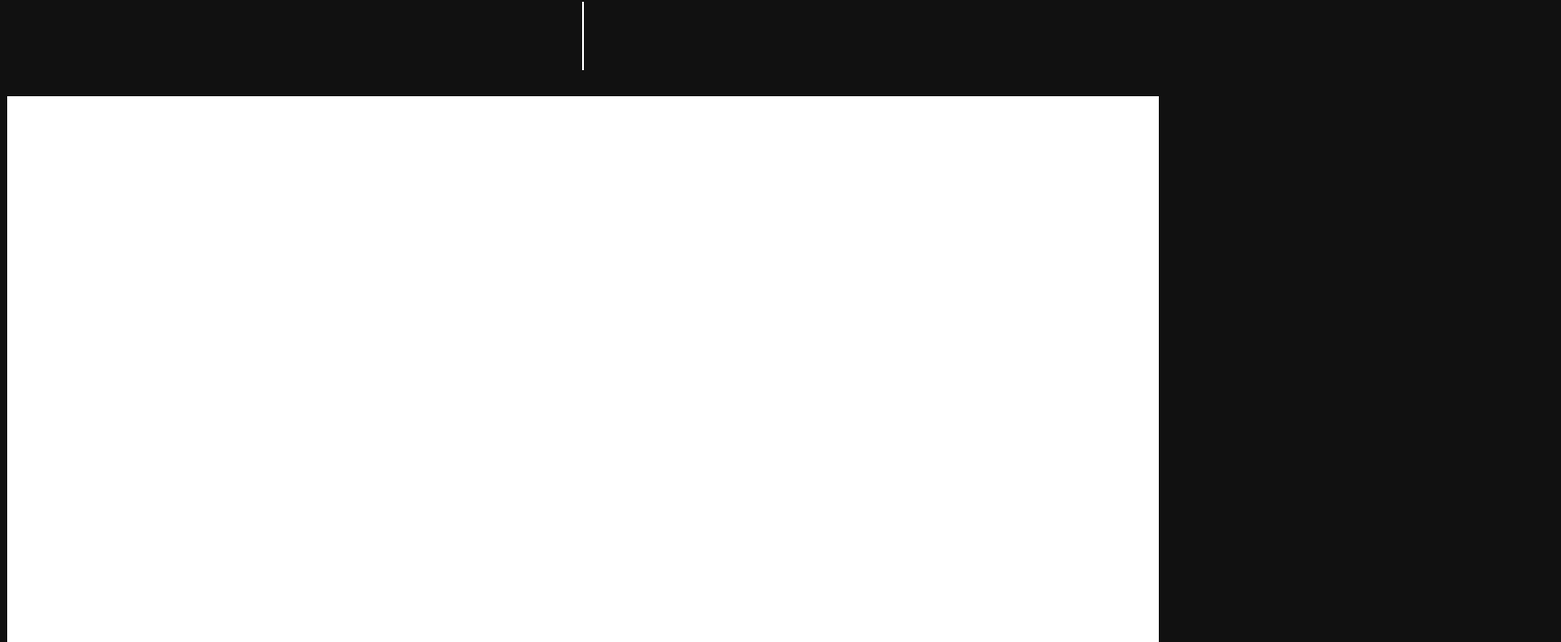
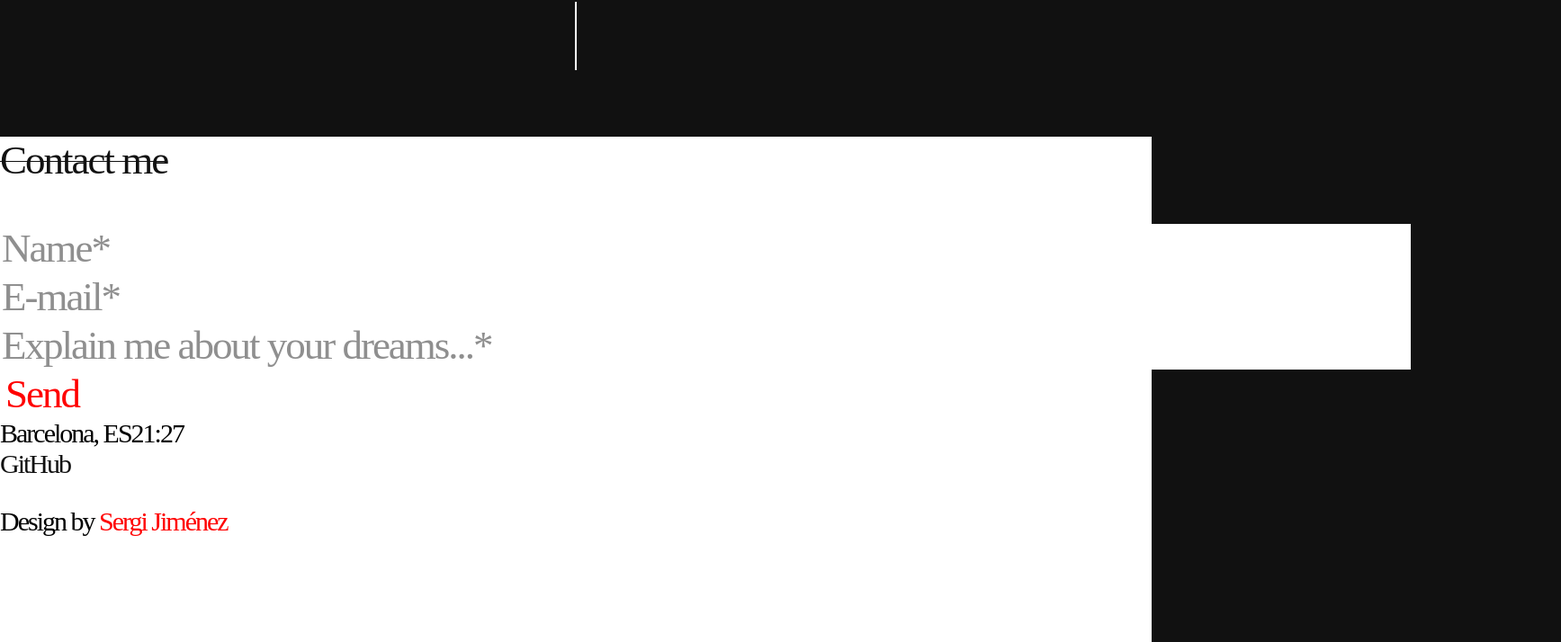
Before and after one commit to sergiJimenez/columbuscode, a Vue app: page / in a window 1280 px wide. Shown: the part 726-1440 px from the top of the page at 90% size, 1735 px wide, since content can reach past the window. Built offline with nearby package versions, Linux system fonts and the light colour scheme; a web font is replaced by a local one.

Commit message:
solving margin HTML

```diff
--- a/public/index.html
+++ b/public/index.html
@@ -1,11 +1,14 @@
 <!DOCTYPE html>
-<html lang="es">
+<html lang="en">
   <head>
     <meta charset="utf-8">
     <meta http-equiv="X-UA-Compatible" content="IE=edge">
     <meta name="viewport" content="width=device-width,height=height-device,initial-scale=1.0">
     <link rel="icon" href="<%= BASE_URL %>white.png">
     <title>Columbus</title>
+    <style>
+      body {margin: 0;}
+    </style>
   </head>
 
   <body>
--- a/src/components/contactMeLayout.vue
+++ b/src/components/contactMeLayout.vue
@@ -70,9 +70,9 @@
     }
 
     .contactMeText {
-        position: absolute;
-        left: 167px;
-        top: 5461px;
+        /* position: absolute; */
+        /* left: 167px; */
+        /* top: 5461px; */
         color: #111111;
         font-family: "SF-Pro-Ultralight";
         font-size: 45px;
@@ -82,79 +82,79 @@
     }
 
     .firstNameBox {
-        position: absolute;
+        /* position: absolute; */
         font-family: "SF-Pro-Ultralight";
         font-size: 45px;
         letter-spacing: -2px;
         width: 1564px;
         height: 72;
-        top: 5648px;
-        left: 167px;
+        /* top: 5648px; */
+        /* left: 167px; */
         border: 0;
         outline: 0;
     }
 
     .secondNameBox {
-        position: absolute;
+        /* position: absolute; */
         font-family: "SF-Pro-Ultralight";
         font-size: 45px;
         letter-spacing: -2px;
         width: 1564px;
         height: 72;
-        top: 5756px;
-        left: 167px;
+        /* top: 5756px; */
+        /* left: 167px; */
         border: 0;
         outline: 0;
     }
 
     .emailBox {
-        position: absolute;
+        /* position: absolute; */
         font-family: "SF-Pro-Ultralight";
         font-size: 45px;
         letter-spacing: -2px;
         width: 1564px;
         height: 72;
-        top: 5864px;
-        left: 167px;
+        /* top: 5864px; */
+        /* left: 167px; */
         border: 0;
         outline: 0;
     }
 
     .explainBox {
-        position: absolute;
+        /* position: absolute; */
         font-family: "SF-Pro-Ultralight";
         font-size: 45px;
         letter-spacing: -2px;
         width: 1564px;
         height: 72;
-        top: 5974px;
-        left: 167px;
+        /* top: 5974px; */
+        /* left: 167px; */
         border: 0;
         outline: 0;
         resize: none;
     }
 
     .gettingTime {
-        position: absolute;
+        /* position: absolute; */
         font-family: "SF-Pro-Ultralight";
         font-size: 30px;
         letter-spacing: -2px;
-        top: 6389px;
-        left: 78px;
+        /* top: 6389px; */
+        /* left: 78px; */
     }
 
     .hourLocal {
-        margin-left: 111px;
+        /* margin-left: 111px; */
         font-weight: normal;
     }
 
     .sendButton{
-        position: absolute;
+        /* position: absolute; */
         font-family: "SF-Pro-Ultralight";
         font-size: 45px;
         letter-spacing: -2px;
-        top: 6139px;
-        left: 960px;
+        /* top: 6139px; */
+        /* left: 960px; */
         color: #FF0000;
         cursor: pointer;
         border: none;
@@ -177,13 +177,13 @@
     }
 
     .github {
-        position: absolute;
+        /* position: absolute; */
         font-family: "SF-Pro-Ultralight";
         color: #111111;
         font-size: 30px;
         letter-spacing: -2px;
-        top: 6389px;
-        left: 966px;
+        /* top: 6389px; */
+        /* left: 966px; */
         text-decoration: none;
         transition: clip-path 1000ms ease;
     }
@@ -207,8 +207,8 @@
         font-family: "SF-Pro-Ultralight";
         font-size: 30px;
         letter-spacing: -2px;
-        top: 6359px;
-        left: 1543px;
+        /* top: 6359px; */
+        /* left: 1543px; */
     }
 
     .byContact {
```
